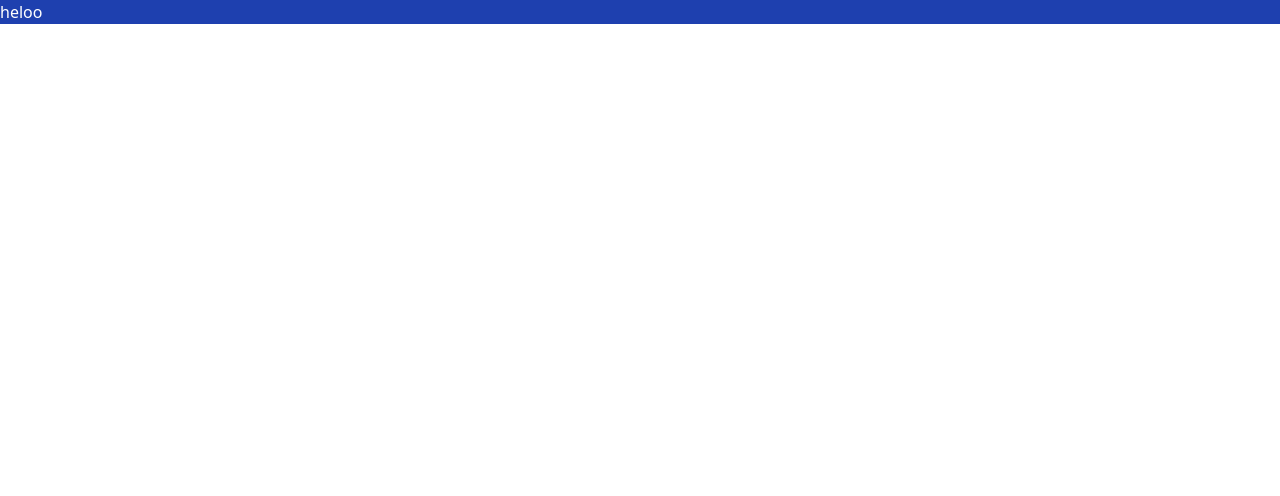
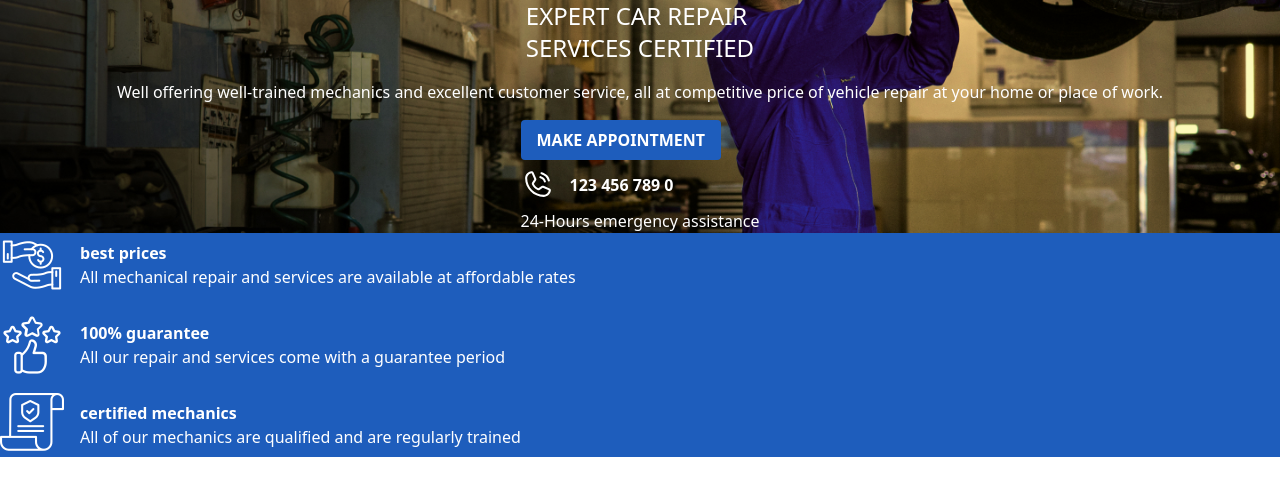
Before and after one commit to Sachin-Mahato/automobile-service-centre, a website built with Vite: page index.html in a window 1280 px wide. Built offline with nearby package versions, Linux system fonts and the light colour scheme.

Commit message:
add hero section

```diff
--- a/index.html
+++ b/index.html
@@ -4,12 +4,51 @@
     <meta charset="UTF-8" />
     <link rel="icon" type="image/svg+xml" href="/vite.svg" />
     <meta name="viewport" content="width=device-width, initial-scale=1.0" />
-    <title>Vite App</title>
+    <title>Car Repair Centre</title>
     <link rel="stylesheet" href="./src/css/output.css">
   </head>
   <body>
-    <div id="app"></div>
-    <h1 class="bg-blue-800 text-white">heloo</h1>
+    <main class="text-white">
+      <!-- Hero section start -->
+      <header class="bg-Hero-img  bg-cover bg-center bg-no-repeat flex flex-col justify-center items-center">
+        <h1 class="uppercase text-2xl">expert car repair <br>services certified</h1>
+        <p class="px-14 my-4">Well offering well-trained mechanics and excellent customer service, all at competitive price of vehicle repair at your home or place of work.</p>
+      <div class="">
+        <button type="button" class="bg-royal-blue uppercase py-2 px-4 rounded font-semibold">make appointment</button>
+        <div>
+          <div class="flex gap-4 items-center my-2">
+            <img src="./src/img/phone-car-service.svg" alt="phone icon">
+            <p class="font-semibold">123 456 789 0</p>
+          </div>
+          <p>24-Hours emergency assistance</p>
+        </div>
+      </div>
+      </header>
+      <!-- hero section end -->
+      <section class="bg-royal-blue flex flex-col gap-4">
+        <div class="flex gap-4 items-center">
+          <img src="./src/img/best-prices.png" alt="best price icon">
+          <article>
+            <h2 class="font-semibold">best prices</h2>
+            <p>All mechanical repair and services are available at affordable rates</p>
+          </article>
+        </div>
+        <div class="flex gap-4 items-center" >
+          <img src="./src/img/guarantee.png" alt="guarantee icon">
+          <article>
+            <h2 class="font-semibold">100% guarantee</h2>
+            <p>All our repair and services come with a guarantee period</p>
+          </article>
+        </div>
+        <div class="flex gap-4 items-center">
+          <img src="./src/img/certified.png" alt=" certified icon">
+          <article>
+            <h2 class="font-semibold">certified mechanics</h2>
+            <p>All of our mechanics are qualified and are regularly trained</p>
+          </article>
+        </div>
+      </section>
+    </main>
     <script type="module" src="./src/js/main.js"></script>
   </body>
 </html>
--- a/tailwind.config.js
+++ b/tailwind.config.js
@@ -2,7 +2,14 @@
 export default {
   content: ["./index.html"],
   theme: {
-    extend: {},
+    extend: {
+      colors: {
+        'royal-blue': '#1E5DBC'
+      },
+      backgroundImage: {
+        'Hero-img': "url('/src/img/Hero.jpg')",
+      }
+    },
   },
   plugins: [],
 }
```
Also changed, not shown: src/css/output.css, src/img/Hero.jpg (added), src/img/best-prices.png (added), src/img/certified.png (added), src/img/guarantee.png (added), src/img/phone-car-service.svg (added).
